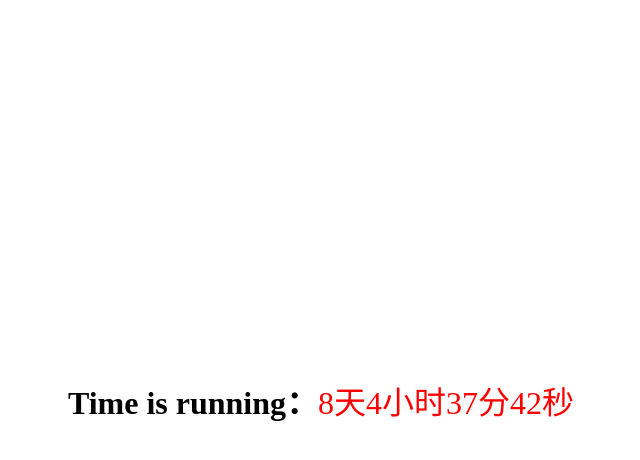
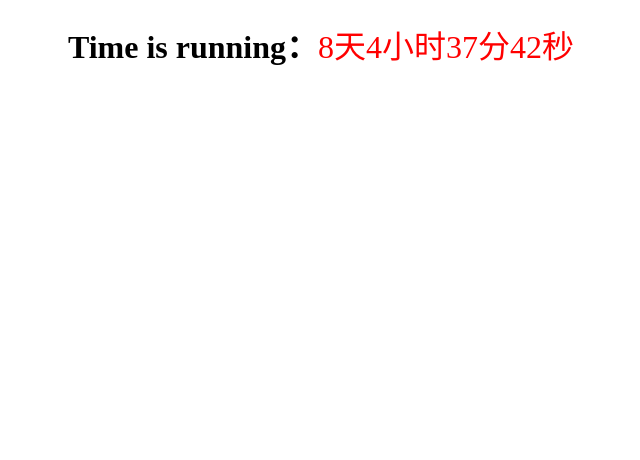
Before and after one commit to a-noner/a-noner.github.io, a plain HTML site: page index.html in a window 1280 px wide. Shown: the whole page, without its empty margins (319-959 px from the left). Drawn offline with Linux system fonts and the light colour scheme.

Commit message:
Update index.html

```diff
--- a/index.html
+++ b/index.html
@@ -1,3 +1,35 @@
+<!DOCTYPE html>
+<html lang="zh-CN">
+<head>
+  <meta charset="UTF-8">
+  <title>Ntime</title></title>
+  <script>
+    function show_date_time() {
+      const BirthDay = new Date("2024/5/4");
+      const today = new Date();
+      const timeold = today.getTime() - BirthDay.getTime();
+      const sectimeold = timeold / 1000;
+      const msPerDay = 1000 * 60 * 60 * 24;
+      const daysold = Math.floor(timeold / msPerDay);
+      const e_hrsold = (timeold % msPerDay) / (1000 * 60 * 60);
+      const hrsold = Math.floor(e_hrsold);
+      const e_minsold = (e_hrsold - hrsold) * 60;
+      const minsold = Math.floor(e_minsold);
+      const seconds = Math.floor((e_minsold - minsold) * 60);
+      let color = 'black';
+      if (daysold % 4 === 0) {
+        color = 'red';
+      }
+      const momkElement = document.getElementById('momk');
+      momkElement.style.color = color;
+      momkElement.innerHTML = `${daysold}天${hrsold}小时${minsold}分${seconds}秒`;
+      setTimeout(show_date_time, 1000);
+    }
+    window.onload = show_date_time;
+  </script>
+  <style>
+    body, html {
+      margin: 0;
 
 <!DOCTYPE html>
 <html lang="zh-CN">
@@ -55,17 +87,3 @@
   </div>
 </body>
 </html>
-            setTimeout(show_date_time, 1000);
-        }
-
-        // 页面加载完成后开始计时
-        window.onload = show_date_time;
-    </script>
-</head>
-<body>
-    <h1>正在进行：</h1>
-    <span id="momk"></span>
-
-    <!-- 如果需要，可以在这里添加其他HTML内容 -->
-</body>
-</html>
```
